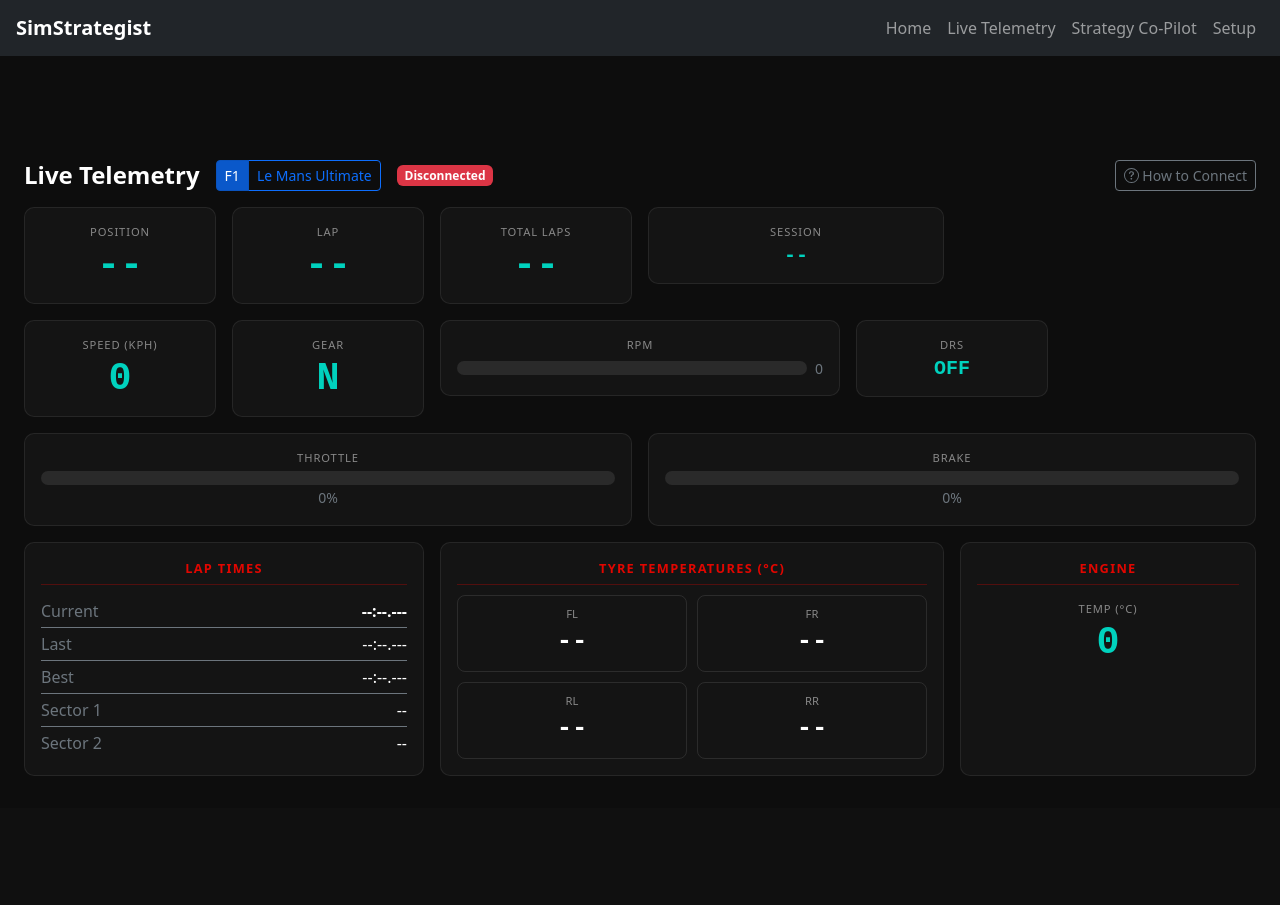
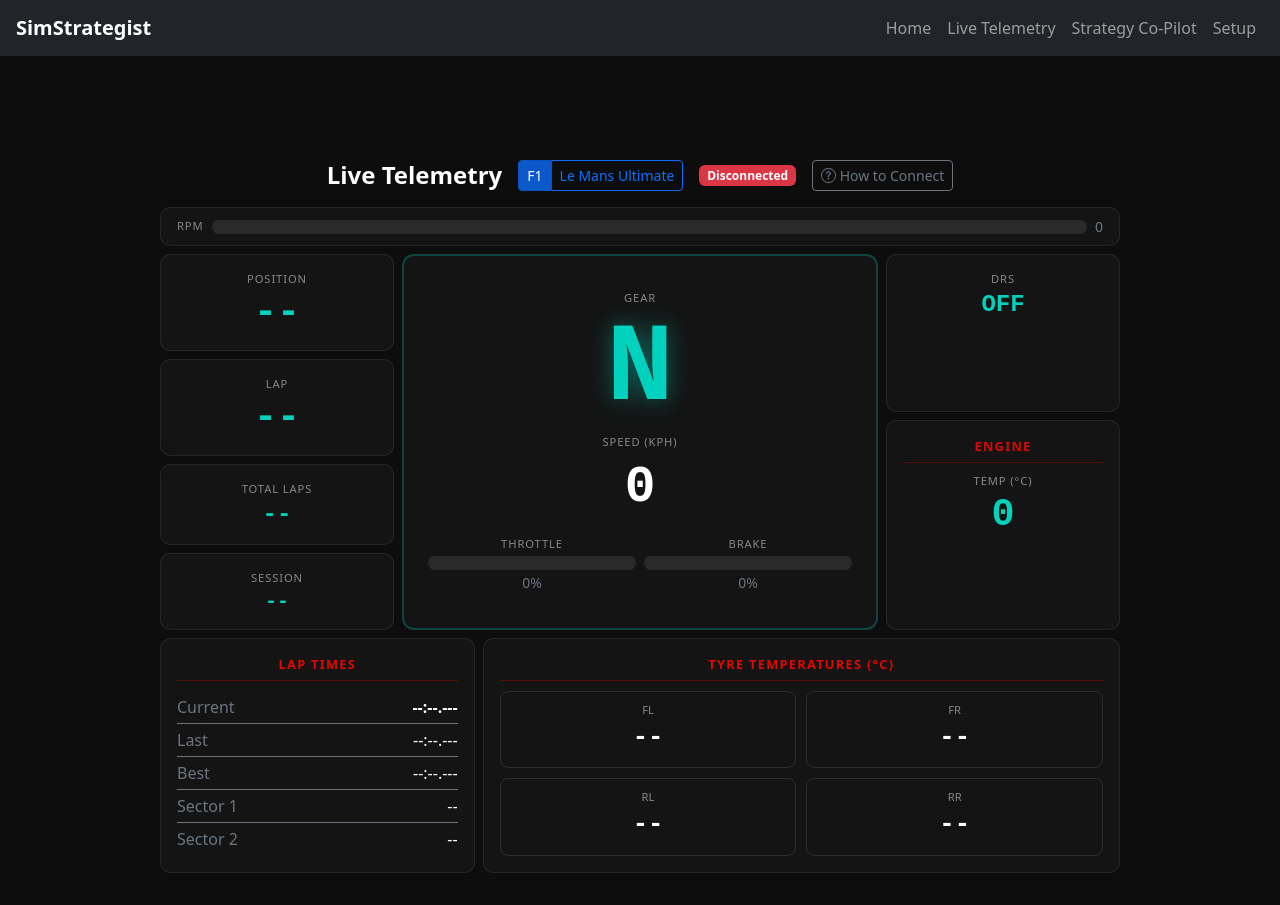
Before and after one commit to Beefiercornet94/SimStrategist, a Flask app: page /telemetry in a window 1280 px wide. Before the commit the page ends 776 px from the top, so only its background shows below. Run offline with Flask 3, Linux system fonts and the light colour scheme; data that the repository does not hold is empty; parts of the project's set-up code (start-up, migrations or seed data) failed here and were passed over; some libraries are stand-ins or nearby versions.

```diff
--- a/app.py
+++ b/app.py
@@ -249,14 +249,7 @@ def strategy():
 @app.route("/setup", methods=["GET", "POST"])
 @login_required
 def setup():
-    if request.method == "GET":
         return render_template("setup.html")
-
-    elif request.method == "POST":
-        return redirect("/")
-
-    else:
-        return apology("We f**ked up :/", 500)
 
 
 if __name__ == "__main__":
--- /dev/null
+++ b/static/scripts/theme-init.js
@@ -0,0 +1,7 @@
+// Applied immediately in <head> to prevent flash of wrong theme/size
+(function () {
+    var theme    = localStorage.getItem('ss-theme')     || 'dark';
+    var fontSize = localStorage.getItem('ss-font-size') || '16';
+    document.documentElement.setAttribute('data-theme', theme);
+    document.documentElement.style.setProperty('--base-font-size', fontSize + 'px');
+}());
--- a/static/styles.css
+++ b/static/styles.css
@@ -1,4 +1,49 @@
-/* STRUCTURE */
+/* ===== THEME VARIABLES ===== */
+:root {
+    --base-font-size:       16px;
+    --bg-page:              #0d0d0d;
+    --bg-card:              #141414;
+    --text-primary:         #ffffff;
+    --text-secondary:       #888888;
+    --border-subtle:        rgba(255, 255, 255, 0.08);
+    --bar-track:            #2a2a2a;
+    --tab-active-bg:        #2a2a2a;
+    --tab-link-color:       #aaa;
+    --tab-border:           rgba(255, 255, 255, 0.15);
+    --input-bg:             #1a1a1a;
+    --input-border:         #555555;
+    --strategy-card-bg:     #141414;
+    --strategy-card-border: #444444;
+    --tyre-box-border:      rgba(255, 255, 255, 0.1);
+    --tyre-temp-color:      #ffffff;
+    --speed-display-color:  #ffffff;
+}
+
+[data-theme="light"] {
+    --bg-page:              #f0f0f0;
+    --bg-card:              #ffffff;
+    --text-primary:         #1a1a1a;
+    --text-secondary:       #666666;
+    --border-subtle:        rgba(0, 0, 0, 0.12);
+    --bar-track:            #dedede;
+    --tab-active-bg:        #e8e8e8;
+    --tab-link-color:       #555555;
+    --tab-border:           rgba(0, 0, 0, 0.15);
+    --input-bg:             #f8f8f8;
+    --input-border:         #cccccc;
+    --strategy-card-bg:     #ffffff;
+    --strategy-card-border: #cccccc;
+    --tyre-box-border:      rgba(0, 0, 0, 0.12);
+    --tyre-temp-color:      #1a1a1a;
+    --speed-display-color:  #1a1a1a;
+}
+
+html {
+    font-size: var(--base-font-size);
+}
+
+
+/* ===== STRUCTURE ===== */
 /* Main text */
 body
 {
@@ -133,15 +178,17 @@ body
 /* DASHBOARD */
 
 body {
-    background-color: #0d0d0d;
-    color: #fff;
+    background-color: var(--bg-page);
+    color: var(--text-primary);
+    transition: background-color 0.2s, color 0.2s;
 }
 
 .dash-card {
-    background-color: #141414;
-    border: 1px solid rgba(255,255,255,0.08);
+    background-color: var(--bg-card);
+    border: 1px solid var(--border-subtle);
     border-radius: 10px;
     padding: 16px;
+    transition: background-color 0.2s, border-color 0.2s;
 }
 
 .telemetry-value {
@@ -156,7 +203,7 @@ body {
     font-size: 0.7rem;
     text-transform: uppercase;
     letter-spacing: 0.08em;
-    color: #888;
+    color: var(--text-secondary);
     margin-bottom: 4px;
 }
 
@@ -174,7 +221,7 @@ body {
 /* Progress bars */
 .bar-track {
     height: 14px;
-    background: #2a2a2a;
+    background: var(--bar-track);
     border-radius: 7px;
     overflow: hidden;
 }
@@ -201,24 +248,69 @@ body {
     border-radius: 8px;
     padding: 10px;
     text-align: center;
-    border: 1px solid rgba(255,255,255,0.1);
+    border: 1px solid var(--tyre-box-border);
     transition: background-color 0.3s;
 }
 
-.tyre-label { font-size: 0.7rem; text-transform: uppercase; color: #888; }
-.tyre-temp  { font-size: 1.6rem; font-weight: 700; color: #fff; font-family: 'Courier New', monospace; }
+.tyre-label { font-size: 0.7rem; text-transform: uppercase; color: var(--text-secondary); }
+.tyre-temp  { font-size: 1.6rem; font-weight: 700; color: var(--tyre-temp-color); font-family: 'Courier New', monospace; }
 
 .tyre-cold { background-color: #1a3a5c; }
 .tyre-good { background-color: #1a3d2b; }
 .tyre-warm { background-color: #3d3300; }
 .tyre-hot  { background-color: #4a1010; }
 
+/* Steering wheel dashboard */
+.wheel-panel {
+    max-width: 960px;
+}
+
+.wheel-center {
+    border: 2px solid rgba(0, 210, 190, 0.25);
+    border-radius: 12px;
+}
+
+.gear-display {
+    font-family: 'Courier New', Courier, monospace;
+    font-size: 7rem;
+    font-weight: 900;
+    color: #00d2be;
+    line-height: 1;
+    text-shadow: 0 0 24px rgba(0, 210, 190, 0.45);
+}
+
+.speed-display {
+    font-family: 'Courier New', Courier, monospace;
+    font-size: 3.2rem;
+    font-weight: 700;
+    color: var(--speed-display-color);
+    line-height: 1.1;
+}
+
+/* Help modal tabs — keep text readable against active/inactive backgrounds */
+#connect-tabs .nav-link {
+    color: var(--tab-link-color);
+    background-color: transparent;
+    border-color: transparent;
+}
+
+#connect-tabs .nav-link:hover {
+    color: var(--text-primary);
+    border-color: transparent;
+}
+
+#connect-tabs .nav-link.active {
+    color: var(--text-primary);
+    background-color: var(--tab-active-bg);
+    border-color: var(--tab-border) var(--tab-border) var(--tab-active-bg);
+}
+
 /* Strategy cards */
 .strategy-card {
-    background: #141414;
+    background: var(--strategy-card-bg);
     border-radius: 8px;
     padding: 14px 18px;
-    border-left: 4px solid #444;
+    border-left: 4px solid var(--strategy-card-border);
     display: flex;
     align-items: center;
 }
@@ -240,16 +332,32 @@ body {
 .badge-warning { background: #ffa502; color: #000; }
 .badge-alert   { background: #ff4757; color: #fff; }
 
+/* Form inputs — respect theme in setup/login/register */
+[data-theme="light"] .form-control.bg-dark {
+    background-color: var(--input-bg) !important;
+    color: var(--text-primary) !important;
+    border-color: var(--input-border) !important;
+}
+
+[data-theme="light"] .text-white {
+    color: var(--text-primary) !important;
+}
+
+[data-theme="light"] .text-secondary {
+    color: var(--text-secondary) !important;
+}
 
 /* OTHER COLOURS */
 .gold
 {
     background-color: #FFD700;
 }
+
 .silver
 {
     background-color: #C0C0C0;
 }
+
 .bronze
 {
     background-color: #CD7F32;
--- a/templates/layout.html
+++ b/templates/layout.html
@@ -6,6 +6,7 @@
         <link href="https://cdn.jsdelivr.net/npm/bootstrap@5.3.3/dist/css/bootstrap.min.css" rel="stylesheet" integrity="sha384-QWTKZyjpPEjISv5WaRU9OFeRpok6YctnYmDr5pNlyT2bRjXh0JMhjY6hW+ALEwIH" crossorigin="anonymous">
         <script src="https://cdn.jsdelivr.net/npm/bootstrap@5.3.3/dist/js/bootstrap.bundle.min.js" integrity="sha384-YvpcrYf0tY3lHB60NNkmXc5s9fDVZLESaAA55NDzOxhy9GkcIdslK1eN7N6jIeHz" crossorigin="anonymous"></script>
         <link href="/static/styles.css" rel="stylesheet">
+        <script src="/static/scripts/theme-init.js"></script>
 
         <title>SimStrategist | {% block title %}{% endblock %}</title>
     </head>
--- a/templates/telemetry.html
+++ b/templates/telemetry.html
@@ -3,13 +3,12 @@
 {% block title %}Live Telemetry{% endblock %}
 
 {% block body %}
-<div class="container-fluid py-3 px-4">
+<div class="container-fluid py-3 px-3">
 
-    <!-- Header: title + game toggle + connection badge -->
-    <div class="d-flex align-items-center mb-3 gap-3 flex-wrap">
+    <!-- Header bar -->
+    <div class="d-flex align-items-center mb-3 gap-3 flex-wrap justify-content-center">
         <h4 class="text-white mb-0 fw-bold">Live Telemetry</h4>
 
-        <!-- Game toggle -->
         <div class="btn-group btn-group-sm" role="group" id="game-toggle">
             <button type="button" class="btn btn-primary active" data-game="f1">F1</button>
             <button type="button" class="btn btn-outline-primary" data-game="lmu">Le Mans Ultimate</button>
@@ -17,7 +16,7 @@
 
         <span id="conn-badge" class="badge bg-secondary">Connecting...</span>
 
-        <button class="btn btn-sm btn-outline-secondary ms-auto" id="help-btn"
+        <button class="btn btn-sm btn-outline-secondary" id="help-btn"
                 data-bs-toggle="modal" data-bs-target="#connect-modal"
                 title="How to connect">
             <svg xmlns="http://www.w3.org/2000/svg" width="15" height="15" fill="currentColor" viewBox="0 0 16 16" style="vertical-align:-2px">
@@ -37,7 +36,6 @@
                     <button type="button" class="btn-close btn-close-white" data-bs-dismiss="modal" aria-label="Close"></button>
                 </div>
                 <div class="modal-body">
-                    <!-- Tabs -->
                     <ul class="nav nav-tabs border-secondary mb-3" id="connect-tabs" role="tablist">
                         <li class="nav-item" role="presentation">
                             <button class="nav-link active" id="tab-f1" data-bs-toggle="tab"
@@ -50,7 +48,6 @@
                     </ul>
 
                     <div class="tab-content">
-                        <!-- F1 pane -->
                         <div class="tab-pane fade show active" id="pane-f1" role="tabpanel">
                             <p class="text-secondary mb-3">F1 games broadcast telemetry over UDP. Follow these steps:</p>
                             <ol class="ps-3" style="line-height:2">
@@ -70,7 +67,6 @@
                             </div>
                         </div>
 
-                        <!-- LMU pane -->
                         <div class="tab-pane fade" id="pane-lmu" role="tabpanel">
                             <p class="text-secondary mb-3">Le Mans Ultimate uses the <em>JSON Telemetry Plugin</em>. Follow these steps:</p>
                             <ol class="ps-3" style="line-height:2">
@@ -92,52 +88,13 @@
         </div>
     </div>
 
-    <!-- Top bar: Position / Lap / Session info -->
-    <div class="row g-3 mb-3">
-        <div class="col-4 col-md-2">
-            <div class="dash-card text-center">
-                <div class="telemetry-label">Position</div>
-                <div class="telemetry-value" id="t-position">--</div>
-            </div>
-        </div>
-        <div class="col-4 col-md-2">
-            <div class="dash-card text-center">
-                <div class="telemetry-label">Lap</div>
-                <div class="telemetry-value" id="t-lap">--</div>
-            </div>
-        </div>
-        <div class="col-4 col-md-2">
-            <div class="dash-card text-center" id="card-total-laps">
-                <div class="telemetry-label" id="label-extra">Total Laps</div>
-                <div class="telemetry-value" id="t-extra">--</div>
-            </div>
-        </div>
-        <div class="col-6 col-md-3">
-            <div class="dash-card text-center">
-                <div class="telemetry-label">Session</div>
-                <div class="telemetry-value fs-5" id="t-session-type">--</div>
-            </div>
-        </div>
-    </div>
+    <!-- ========== STEERING WHEEL PANEL ========== -->
+    <div class="wheel-panel mx-auto">
 
-    <!-- Main Gauges -->
-    <div class="row g-3 mb-3">
-        <div class="col-6 col-md-2">
-            <div class="dash-card text-center">
-                <div class="telemetry-label">Speed (kph)</div>
-                <div class="telemetry-value" id="t-speed">0</div>
-            </div>
-        </div>
-        <div class="col-6 col-md-2">
-            <div class="dash-card text-center">
-                <div class="telemetry-label">Gear</div>
-                <div class="telemetry-value" id="t-gear">N</div>
-            </div>
-        </div>
-        <div class="col-12 col-md-4">
-            <div class="dash-card">
-                <div class="telemetry-label">RPM</div>
-                <div class="d-flex align-items-center gap-2 mt-1">
+        <!-- RPM shift-light bar (top of wheel) -->
+        <div class="dash-card mb-2 py-2 px-3">
+            <div class="d-flex align-items-center gap-2">
+                <span class="telemetry-label mb-0" style="white-space:nowrap">RPM</span>
                 <div class="flex-grow-1">
                     <div class="bar-track">
                         <div class="bar-fill bar-rpm" id="t-rpm-bar" style="width:0%"></div>
@@ -146,29 +103,50 @@
                 <small class="text-secondary" id="t-rpm-val">0</small>
             </div>
         </div>
+
+        <!-- Main wheel row: Left info | Center gear+speed | Right status -->
+        <div class="row g-2 mb-2">
+
+            <!-- Left column: race info -->
+            <div class="col-3 d-flex flex-column gap-2">
+                <div class="dash-card text-center flex-fill">
+                    <div class="telemetry-label">Position</div>
+                    <div class="telemetry-value" id="t-position">--</div>
                 </div>
-        <!-- F1: DRS indicator | LMU: Fuel remaining -->
-        <div class="col-6 col-md-2">
-            <div class="dash-card text-center" id="card-drs-fuel">
-                <div class="telemetry-label" id="label-drs-fuel">DRS</div>
-                <div class="telemetry-value fs-5" id="t-drs-fuel">OFF</div>
+                <div class="dash-card text-center flex-fill">
+                    <div class="telemetry-label">Lap</div>
+                    <div class="telemetry-value" id="t-lap">--</div>
                 </div>
+                <div class="dash-card text-center flex-fill">
+                    <div class="telemetry-label" id="label-extra">Total Laps</div>
+                    <div class="telemetry-value fs-4" id="t-extra">--</div>
+                </div>
+                <div class="dash-card text-center flex-fill">
+                    <div class="telemetry-label">Session</div>
+                    <div class="telemetry-value fs-5" id="t-session-type">--</div>
                 </div>
             </div>
 
-    <!-- Pedal Inputs -->
-    <div class="row g-3 mb-3">
+            <!-- Center column: gear (huge) + speed + pedals -->
             <div class="col-6">
-            <div class="dash-card">
+                <div class="dash-card wheel-center h-100 d-flex flex-column justify-content-center align-items-center text-center gap-1">
+                    <div class="telemetry-label">Gear</div>
+                    <div class="gear-display" id="t-gear">N</div>
+
+                    <div class="telemetry-label mt-1">Speed (kph)</div>
+                    <div class="speed-display" id="t-speed">0</div>
+
+                    <!-- Pedal inputs -->
+                    <div class="w-100 mt-3 px-2">
+                        <div class="row g-2">
+                            <div class="col-6">
                                 <div class="telemetry-label">Throttle</div>
                                 <div class="bar-track mt-1">
                                     <div class="bar-fill bar-throttle" id="t-throttle-bar" style="width:0%"></div>
                                 </div>
                                 <small class="text-secondary" id="t-throttle-val">0%</small>
                             </div>
-        </div>
                             <div class="col-6">
-            <div class="dash-card">
                                 <div class="telemetry-label">Brake</div>
                                 <div class="bar-track mt-1">
                                     <div class="bar-fill bar-brake" id="t-brake-bar" style="width:0%"></div>
@@ -177,9 +155,40 @@
                             </div>
                         </div>
                     </div>
+                </div>
+            </div>
 
-    <!-- Lap Times + Tyres + Engine -->
-    <div class="row g-3">
+            <!-- Right column: DRS/fuel + engine -->
+            <div class="col-3 d-flex flex-column gap-2">
+                <div class="dash-card text-center flex-fill" id="card-drs-fuel">
+                    <div class="telemetry-label" id="label-drs-fuel">DRS</div>
+                    <div class="telemetry-value fs-4" id="t-drs-fuel">OFF</div>
+                </div>
+
+                <div class="dash-card flex-fill" id="engine-f1">
+                    <div class="telemetry-section-title">Engine</div>
+                    <div class="text-center">
+                        <div class="telemetry-label">Temp (°C)</div>
+                        <div class="telemetry-value" id="t-engine-temp">0</div>
+                    </div>
+                </div>
+
+                <div class="dash-card flex-fill" id="engine-lmu" style="display:none">
+                    <div class="telemetry-section-title">Engine</div>
+                    <div class="text-center mb-2">
+                        <div class="telemetry-label">Water (°C)</div>
+                        <div class="telemetry-value" id="t-water-temp">0</div>
+                    </div>
+                    <div class="text-center">
+                        <div class="telemetry-label">Oil (°C)</div>
+                        <div class="telemetry-value" id="t-oil-temp">0</div>
+                    </div>
+                </div>
+            </div>
+        </div>
+
+        <!-- Bottom row: Lap Times + Tyre Temperatures -->
+        <div class="row g-2">
             <div class="col-md-4">
                 <div class="dash-card h-100">
                     <div class="telemetry-section-title">Lap Times</div>
@@ -206,7 +215,7 @@
                 </div>
             </div>
 
-        <div class="col-md-5">
+            <div class="col-md-8">
                 <div class="dash-card h-100">
                     <div class="telemetry-section-title">Tyre Temperatures (°C)</div>
                     <div class="tyre-grid">
@@ -217,31 +226,9 @@
                     </div>
                 </div>
             </div>
-
-        <div class="col-md-3">
-            <div class="dash-card h-100">
-                <!-- F1: single engine temp | LMU: water + oil temp -->
-                <div class="telemetry-section-title">Engine</div>
-                <div id="engine-f1">
-                    <div class="text-center mt-3">
-                        <div class="telemetry-label">Temp (°C)</div>
-                        <div class="telemetry-value" id="t-engine-temp">0</div>
-                    </div>
-                </div>
-                <div id="engine-lmu" style="display:none">
-                    <div class="text-center mt-2">
-                        <div class="telemetry-label">Water (°C)</div>
-                        <div class="telemetry-value" id="t-water-temp">0</div>
-                    </div>
-                    <div class="text-center mt-2">
-                        <div class="telemetry-label">Oil (°C)</div>
-                        <div class="telemetry-value" id="t-oil-temp">0</div>
-                    </div>
-                </div>
-            </div>
-        </div>
         </div>
 
+    </div><!-- end wheel-panel -->
 </div>
 
 <script src="/static/scripts/telemetry.js"></script>
```
Also changed, not shown: static/scripts/setup.js (added, +25 -0 lines), templates/setup.html (+25 -1 lines), README.md. Lines whose indentation alone changed are shown as unchanged.
